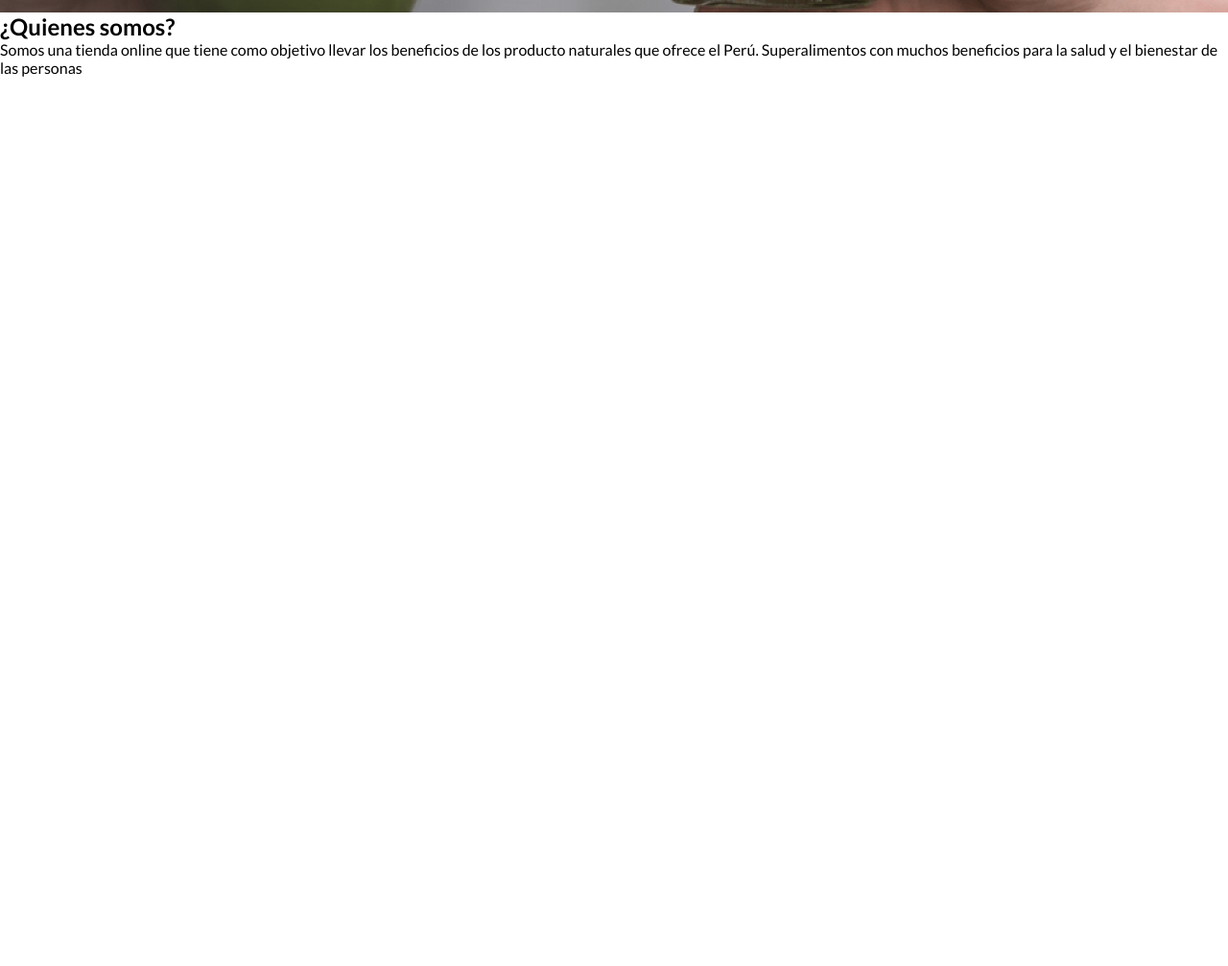
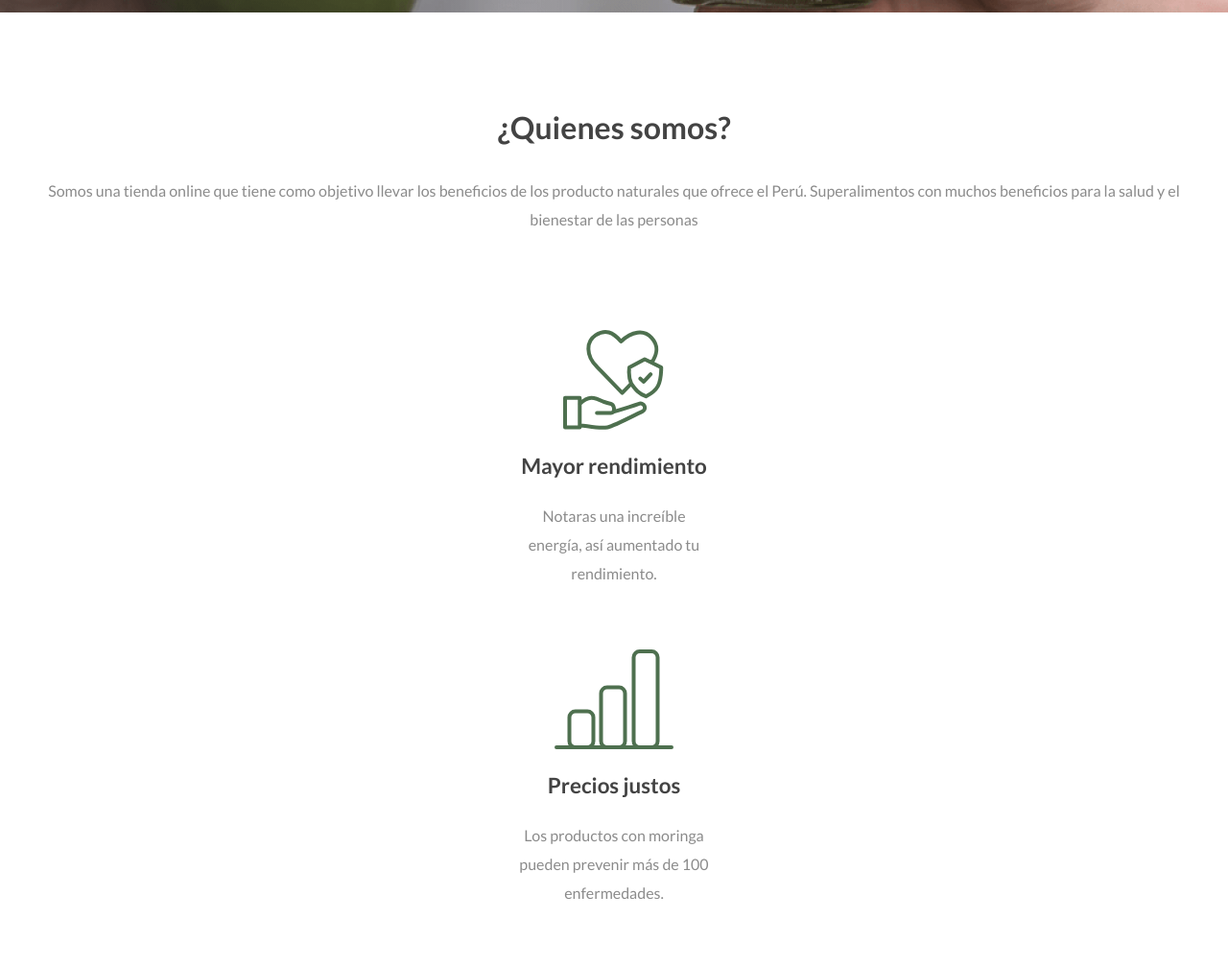
Before and after one commit to harveyloop/prevent-nature, a website: page public/index.html in a window 1280 px wide. Shown: the part 884-1891 px from the top of the page at 96% size. Before the commit the page ends 964 px from the top, so only its background shows below. Drawn offline with Linux system fonts and the light colour scheme.

Commit message:
second section end

```diff
--- a/public/index.html
+++ b/public/index.html
@@ -75,7 +75,7 @@
       </section>
       <section>
         <div class="whoami-text-container">
-          <div class="whoami-text-container__first">
+          <div class="whoami-text-container__first grid-center">
             <h1>¿Quienes somos?</h1>
             <p>
               Somos una tienda online que tiene como objetivo llevar los
@@ -83,6 +83,31 @@
               Superalimentos con muchos beneficios para la salud y el bienestar
               de las personas
             </p>
+          </div>
+          <div class="whoami-text-container__second grid-center">
+            <div class="whoami-text-container__second-box grid-center">
+              <img src="../assets/heart-green.svg" alt="vida" />
+              <h3>Mayor rendimiento</h3>
+              <p>
+                Notaras una increíble energía, así aumentado tu rendimiento.
+              </p>
+            </div>
+            <div class="whoami-text-container__second-box grid-center">
+              <img src="../assets/status-green.svg" alt="vida" />
+              <h3>Precios justos</h3>
+              <p>
+                Los productos con moringa pueden prevenir más de 100
+                enfermedades.
+              </p>
+            </div>
+            <div class="whoami-text-container__second-box grid-center">
+              <img src="../assets/pig-green.svg" alt="vida" />
+              <h3>Previene enfermedades</h3>
+              <p>
+                Los productos con moringa pueden prevenir más de 100
+                enfermedades.
+              </p>
+            </div>
           </div>
         </div>
       </section>
--- a/styles/main.css
+++ b/styles/main.css
@@ -1,4 +1,5 @@
 @import url("./section-one.css");
+@import url("./section-two.css");
 main {
   padding-top: 177.33px;
 }
--- a/styles/root.css
+++ b/styles/root.css
@@ -5,6 +5,8 @@
   --green-med-dark: #368839;
   --green-light: #84bd86;
   --white: #ffffff;
+  --black: #434343;
+  --gray: #8b8b8b;
 }
 *,
 *::after,
--- /dev/null
+++ b/styles/section-two.css
@@ -0,0 +1,37 @@
+.grid-center {
+  display: grid;
+  place-items: center;
+}
+
+.whoami-text-container__first,
+.whoami-text-container__second {
+  margin-top: 6.25rem;
+  padding: 0 1rem;
+}
+.whoami-text-container__first h1 {
+  font-size: 2rem;
+  font-weight: 700;
+  color: var(--black);
+}
+.whoami-text-container__first p {
+  text-align: center;
+  line-height: 30px;
+  margin-top: 2rem;
+  color: var(--gray);
+}
+
+.whoami-text-container__second {
+  gap: 4rem;
+}
+.whoami-text-container__second-box h3 {
+  font-size: 1.4rem;
+  font-weight: 700;
+  color: var(--black);
+  margin: 1.5rem;
+}
+.whoami-text-container__second-box p {
+  color: var(--gray);
+  text-align: center;
+  line-height: 30px;
+  max-width: 200px;
+}
```
